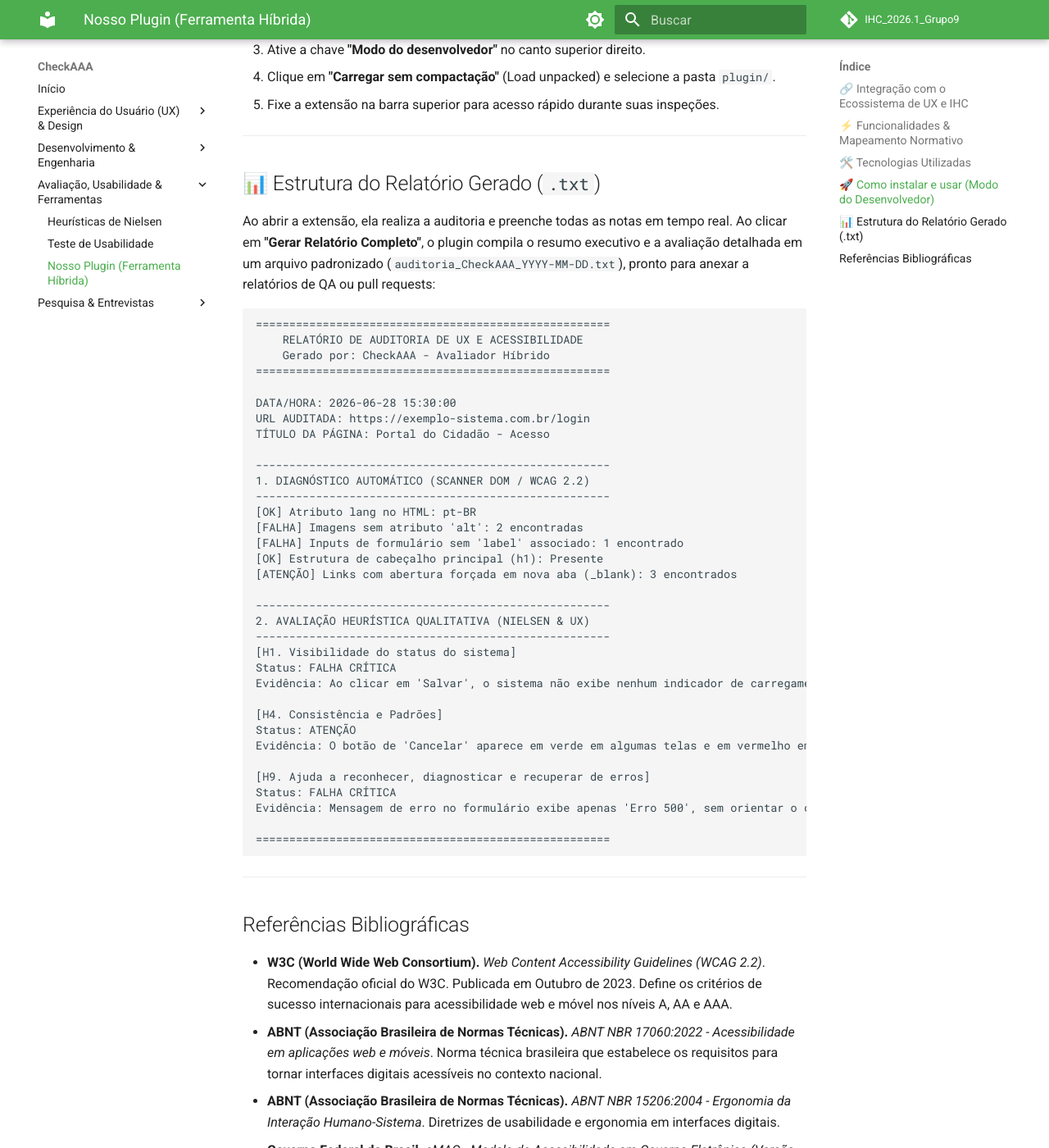
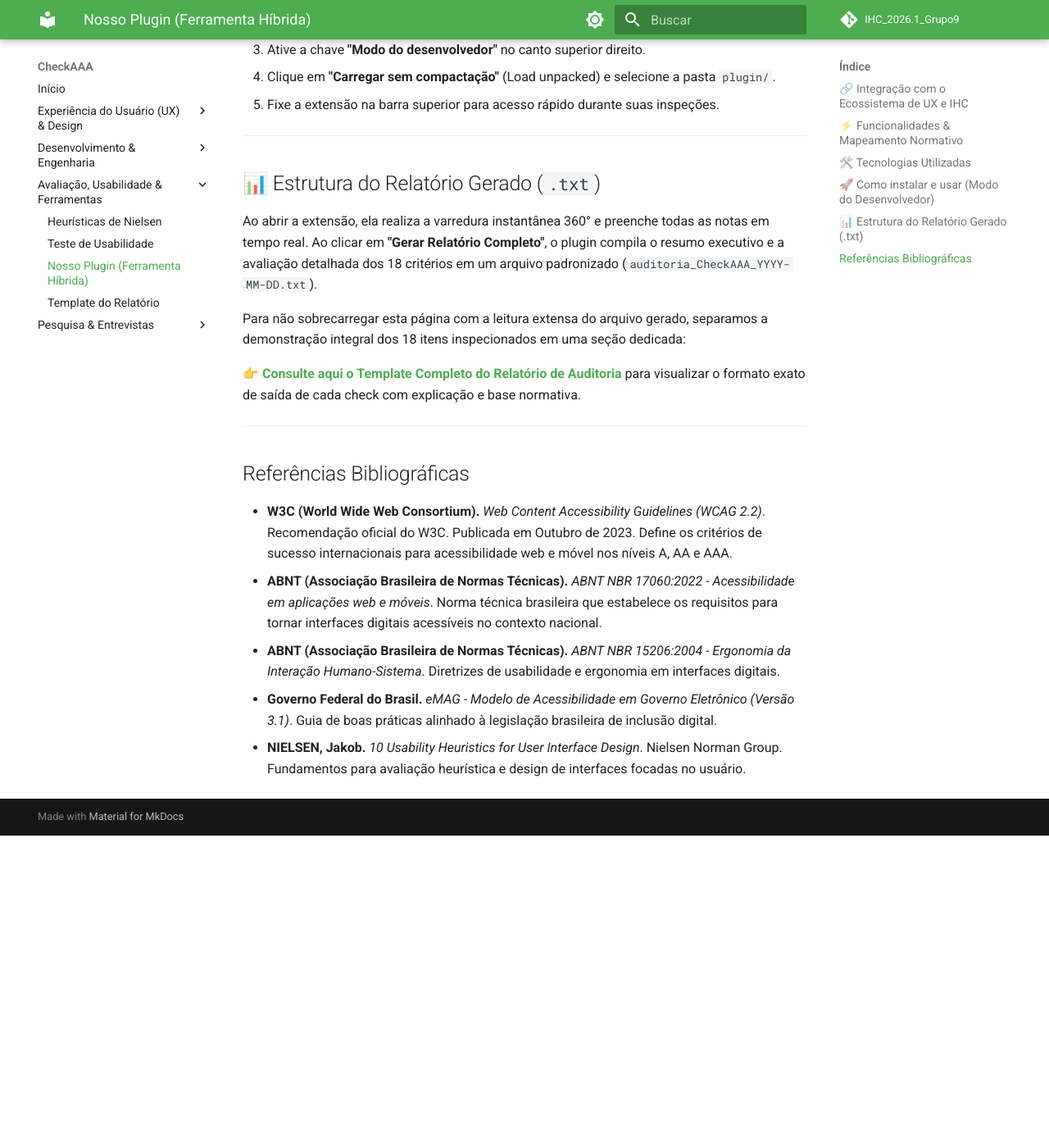
Before and after one commit to UnB-IHC/IHC_2026.1_Grupo9, an MkDocs documentation site: the page built from docs/ferramentas.md, in a window 1280 px wide and 1400 px high, scrolled down 2280 px. Shown: the whole window at 82% size. Built offline with MkDocs 1.6.1 and Material for MkDocs 9.7.7, drawn with Linux system fonts in a browser that asks for light colours; comment, search, counter and statistics services are not loaded; after the commit the page ends 3299 px from its top, so only the background shows below that.

Commit message:
feat:Adicionando um modelo de relatório de auditoria automatizado e atualizando  a documentação e a integração do plugin.

````diff
--- a/docs/ferramentas.md
+++ b/docs/ferramentas.md
@@ -58,44 +58,11 @@ Como esta extensão é distribuída junto ao repositório do projeto, a instala
 
 ## 📊 Estrutura do Relatório Gerado (`.txt`)
 
-Ao abrir a extensão, ela realiza a auditoria e preenche todas as notas em tempo real. Ao clicar em **"Gerar Relatório Completo"**, o plugin compila o resumo executivo e a avaliação detalhada em um arquivo padronizado (`auditoria_CheckAAA_YYYY-MM-DD.txt`), pronto para anexar a relatórios de QA ou pull requests:
+Ao abrir a extensão, ela realiza a varredura instantânea 360° e preenche todas as notas em tempo real. Ao clicar em **"Gerar Relatório Completo"**, o plugin compila o resumo executivo e a avaliação detalhada dos 18 critérios em um arquivo padronizado (`auditoria_CheckAAA_YYYY-MM-DD.txt`).
 
-```text
-=====================================================
-    RELATÓRIO DE AUDITORIA DE UX E ACESSIBILIDADE
-    Gerado por: CheckAAA - Avaliador Híbrido
-=====================================================
+Para não sobrecarregar esta página com a leitura extensa do arquivo gerado, separamos a demonstração integral dos 18 itens inspecionados em uma seção dedicada:
 
-DATA/HORA: 2026-06-28 15:30:00
-URL AUDITADA: https://exemplo-sistema.com.br/login
-TÍTULO DA PÁGINA: Portal do Cidadão - Acesso
-
------------------------------------------------------
-1. DIAGNÓSTICO AUTOMÁTICO (SCANNER DOM / WCAG 2.2)
------------------------------------------------------
-[OK] Atributo lang no HTML: pt-BR
-[FALHA] Imagens sem atributo 'alt': 2 encontradas
-[FALHA] Inputs de formulário sem 'label' associado: 1 encontrado
-[OK] Estrutura de cabeçalho principal (h1): Presente
-[ATENÇÃO] Links com abertura forçada em nova aba (_blank): 3 encontrados
-
------------------------------------------------------
-2. AVALIAÇÃO HEURÍSTICA QUALITATIVA (NIELSEN & UX)
------------------------------------------------------
-[H1. Visibilidade do status do sistema]
-Status: FALHA CRÍTICA
-Evidência: Ao clicar em 'Salvar', o sistema não exibe nenhum indicador de carregamento (spinner), deixando o usuário em dúvida se a ação foi processada.
-
-[H4. Consistência e Padrões]
-Status: ATENÇÃO
-Evidência: O botão de 'Cancelar' aparece em verde em algumas telas e em vermelho em outras, gerando confusão cognitiva.
-
-[H9. Ajuda a reconhecer, diagnosticar e recuperar de erros]
-Status: FALHA CRÍTICA
-Evidência: Mensagem de erro no formulário exibe apenas 'Erro 500', sem orientar o cidadão sobre como proceder ou oferecer um canal alternativo (Service Blueprint).
-
-=====================================================
-```
+👉 **[Consulte aqui o Template Completo do Relatório de Auditoria](file:///home/giovani-coelho/Documentos/IHC_2026.1_Grupo9/docs/relatorio_template.md)** para visualizar o formato exato de saída de cada check com explicação e base normativa.
 
 ---
 
--- a/mkdocs.yml
+++ b/mkdocs.yml
@@ -49,6 +49,7 @@ nav:
     - Heurísticas de Nielsen: heuristicas.md
     - Teste de Usabilidade: teste_usabilidade.md
     - Nosso Plugin (Ferramenta Híbrida): ferramentas.md
+    - Template do Relatório: relatorio_template.md
   - Pesquisa & Entrevistas:
     - Think Aloud: Entrevista/think_aloud.md
     - Roteiro: Entrevista/roteiro.md
````
Also changed, not shown: docs/relatorio_template.md (added, +181 -0 lines), 1 other file.
